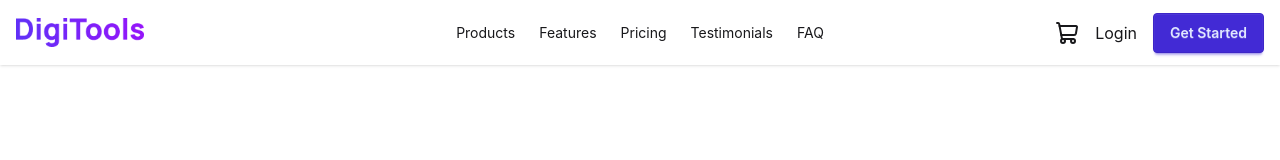
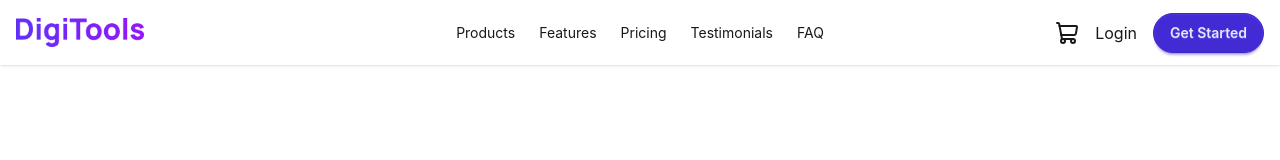
Before and after one commit to developersaima/Digitools-Platform, a React (Vite) app: page / in a window 1280 px wide. Shown: the top 160 px of the page. Built offline with nearby package versions, Linux system fonts and the light colour scheme.

Commit message:
style: make get started button rounded

```diff
--- a/src/component/Navbar.jsx
+++ b/src/component/Navbar.jsx
@@ -43,7 +43,7 @@ const Navbar = () => {
       <div className="navbar-end gap-4">
         <ShoppingCart className="cursor-pointer" />
         <a href="#" className="hover:text-purple-600">Login</a>
-        <button className="btn btn-primary">Get Started</button>
+        <button className="btn btn-primary rounded-full">Get Started</button>
       </div>
     </div>
   );
```
